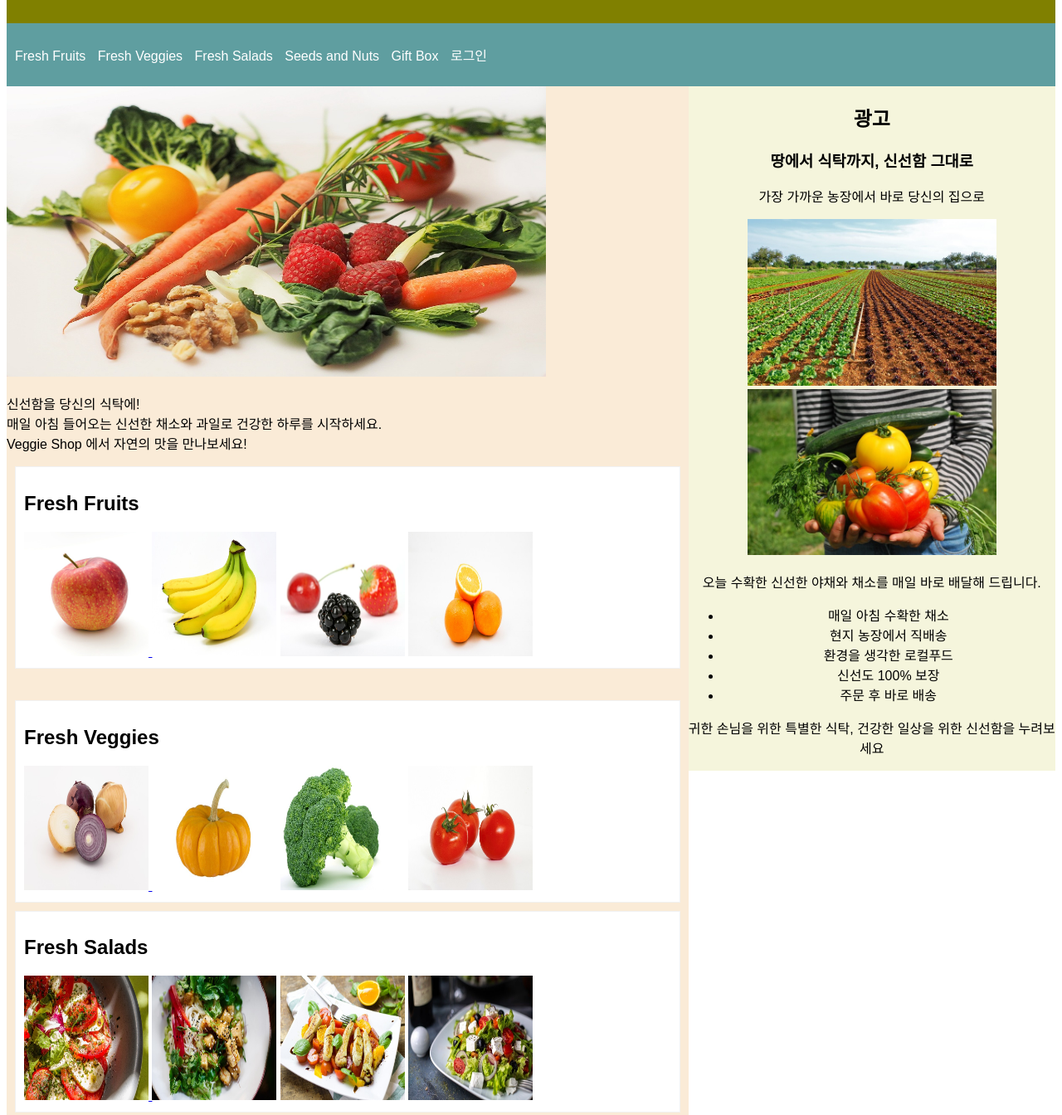
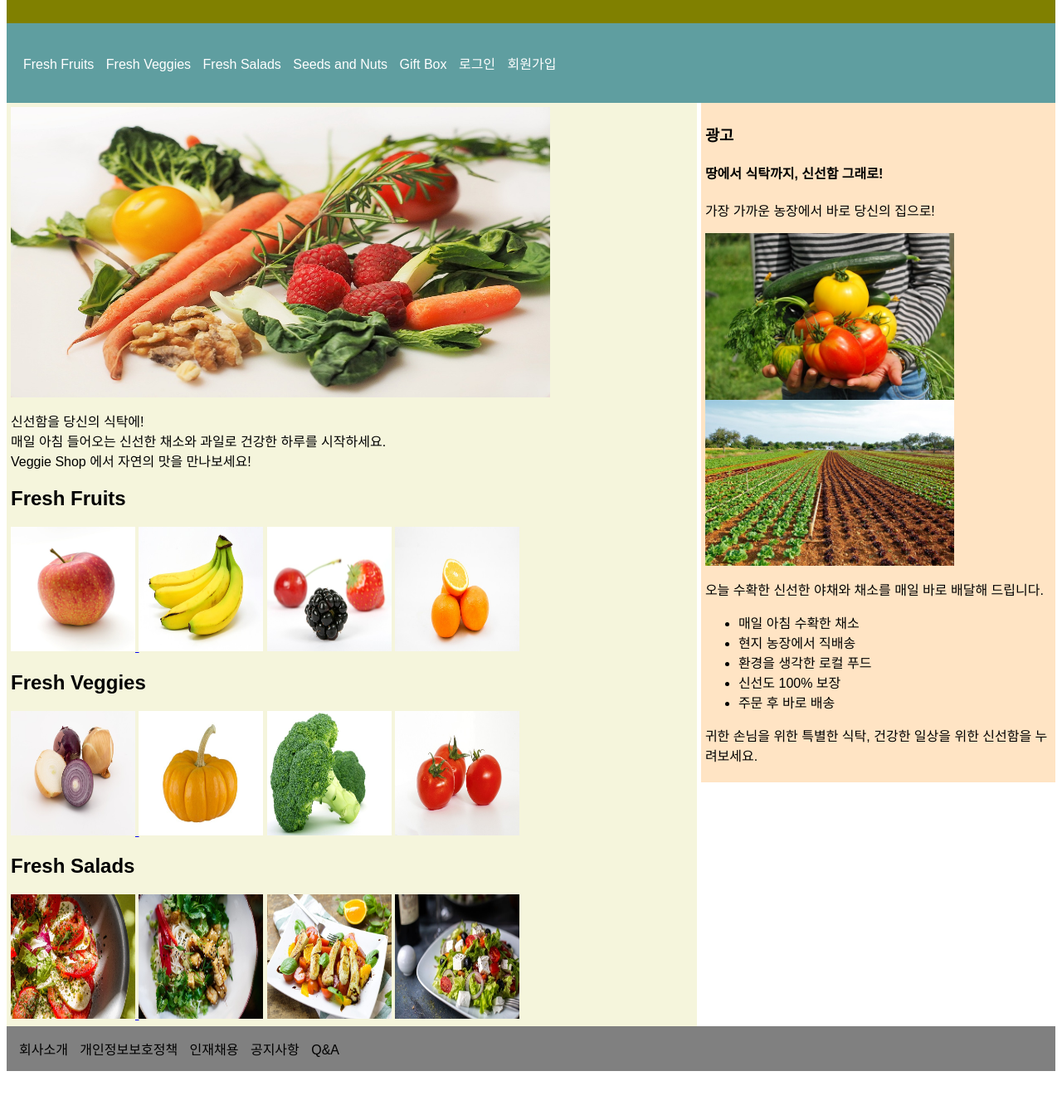
Before and after one commit to N-ightmar-e/0927_public, a plain HTML site: page index.html in a window 1280 px wide. Shown: the part 100-1444 px from the top of the page at 83% size. After the commit the page ends 1391 px from the top, so only its background shows below. Drawn offline with Linux system fonts and the light colour scheme.

Commit message:
update
1

```diff
--- a/index.html
+++ b/index.html
@@ -1,84 +1,82 @@
+<html>
 <!DOCTYPE html>
 <html lang="ko">
+
 <head>
 <meta charset="UTF-8">
-    <meta name="viewport" content="width=device-width, initial-scale=1.0">
-    <style>
-        html, body {
-            height: 100%;
-            font-family: 'Pretendard', sans-serif;
-        }
-        header {
-            font-family: 'Pretendard', sans-serif;
-            text-align: left;
-            padding: 20px;
-            background-color: olive;
-            color: white;
-        }
-        nav {
-            background-color: cadetblue;
-            font-family: 'Pretendard', sans-serif;
-            padding: 10px;
-            color: white;
-            text-decoration: none;
-
-        }
-        nav ul {
-            list-style-type: none;
-            padding: 0;
-            color: white;
-            text-decoration: none;
-        }
-        nav ul li {
-            display: inline;
-            margin-right: 10px;
-            color: white;
-            text-decoration: none;
-        }
-        nav ul li a {
-            color: white;
-            text-decoration: none;
-        }
-        section {
-            background-color: antiquewhite;
-            width: 65%;
-            float: left;
-        }
-        article {
-            margin: 10px;
-            padding: 10px;
-            border: 1px solid #f1f1f1;
-            background-color: #fff;
-        }
-        aside {
-            width: 35%;
-            float: right;
-            background-color: beige;
-            text-align: center;
-
-        }
-        aside li {
-            text-align: center;
-        }
-        footer {
-            background-color: lightgray;
-            text-align: center;
-            clear: both;
-            padding: 10px;
-        }
-    </style>
     <title>
         나의 웹페이지
     </title>
+   <style>
+       html, body {height: 100%; font-family: 'Pretendard', sans-serif;}
+    html,body {height:100%;}
+    header {
+        background-color: olive; color:white; padding:20px;
+    }
+    nav{
+        padding:5px;
+        background-color:cadetblue;
+        color:white;
+    }
+    section {
+        background-color: beige;
+        padding:5px;
+        float:left;
+        width:65%;
+    }
+    aside {
+        background-color: bisque;
+        padding:5px;
+        float:right;
+        width:33%;
+    }
+    footer{
+        clear:both;
+        background-color: gray;
+    }
+
+    nav ul {
+        list-style-type:none;
+        padding:15px;
+    }
+    nav ul li {
+        display:inline;
+        margin-right:10px;
+    }
+    nav ul li a {
+        color:white;
+        text-decoration:none;
+    }
+    nav ul li a:hover {
+        color:gray;
+        text-decorationL:underline;
+    }
+
+    footer ul {
+        list-style-type:none;
+        padding:15px;
+    }
+    footer ul li {
+        display:inline;
+        margin-right:10px;
+    }
+    footer ul li a {
+        color:white;
+        text-decoration:none;
+    }
+    footer ul li a:hover {
+        color:gray;
+        text-decorationL:underline;
+    }
+
+   </style>
 
 </head>
 
 <body>
-
 <header>
     <h1>Veggie Shop</h1>
 </header>
-
 <nav>
     <ul>
         <li><a href = "#fruits" target="_blank"> Fresh Fruits </a></li>
@@ -86,9 +84,12 @@
         <li><a href="#salads">Fresh Salads</a></li>
         <li>Seeds and Nuts</li>
         <li>Gift Box</li>
-        <li>로그인</li>
+        <li> <a href="login.html">로그인</a></li>
+        <li> <a href="signup.html">회원가입</a></li>
     </ul>
 </nav>
+
+
 <section>
     <img src = "veggies.jpg" width="650" height="350">
 
@@ -98,17 +99,17 @@
     </p>
 
 
-       <article id="Fruits_article">
+  <article id="a01">
     <h2 id="fruits">Fresh Fruits</h2>
     <a href="apple.html" target="_blank"> <img src="image/apple.jpg" width="150" height = "150"> </a>
 
     <img src="image/banana.jpg" width="150" height = "150">
     <img src="image/berries.jpg" width="150" height="150">
     <img src="image/orange.jpg" width="150" height="150">
+
+    <br>
 </article>
-       <br>
-
-       <article id="Veggies_article">
+  <article id="a02">
     <h2 id="veggies"> Fresh Veggies</h2>
 
     <a href="#" target="_blank"> <img src="image/onion.jpg" width="150" height = "150"> </a>
@@ -116,10 +117,9 @@
     <img src="image/pumpkin.jpg" width="150" height = "150">
     <img src="image/broccoli.jpg" width="150" height="150">
     <img src="image/tomato.jpg" width="150" height="150">
+<br>
 </article>
-
-
-       <article id="Salad_article">
+<article id="a03">
     <h2 id="salads"> Fresh Salads</h2>
 
     <a href="#" target="_blank"> <img src="image/salad1.jpg" width="150" height = "150"> </a>
@@ -130,33 +130,32 @@
 </article>
 </section>
 <aside>
-        <h2>광고</h2>
-        <h3>땅에서 식탁까지, 신선함 그대로</h3>
-        <p>가장 가까운 농장에서 바로 당신의 집으로</p>
-        <img src="image/farm.jpg" alt="Ad Img" width="300">
-        <img src="image/delivery.jpg" alt="ad Img" width="300">
+    <h3>광고</h3>
+    <h4>땅에서 식탁까지, 신선함 그래로!</h4>
+    <p>가장 가까운 농장에서 바로 당신의 집으로!</p>
+
+    <a href="#"><img src="image/delivery.jpg" width="300"></a>
+    <a href="#"><img src="image/farm.jpg" width="300"></a>
     <p>오늘 수확한 신선한 야채와 채소를 매일 바로 배달해 드립니다.</p>
-
     <ul>
         <li>매일 아침 수확한 채소</li>
         <li>현지 농장에서 직배송</li>
-            <li>환경을 생각한 로컬푸드</li>
+        <li>환경을 생각한 로컬 푸드</li>
         <li>신선도 100% 보장</li>
         <li>주문 후 바로 배송</li>
     </ul>
-        <p>귀한 손님을 위한 특별한 식탁, 건강한 일상을 위한 신선함을 누려보세요</p>
+    <p>귀한 손님을 위한 특별한 식탁, 건강한 일상을 위한 신선함을 누려보세요.</p>
 </aside>
-
 <footer>
     <ul>
-                <li>회사소개</li>
-                <li>개인정보보호정책</li>
-                <li>인재채용</li>
-                <li>공지사항</li>
-                <li>Q&A</li>
+        <li> 회사소개</li>
+        <li> 개인정보보호정책</li>
+        <li> 인재채용</li>
+        <li> 공지사항</li>
+        <li> Q&A</li>
+
     </ul>
 </footer>
 
-
 </body>
 </html>
```
Also changed, not shown: apple.html (+117 -17 lines), login.html (added, +20 -0 lines), selectors.html (added, +15 -0 lines), signup.html (added, +35 -0 lines). Lines whose indentation alone changed are shown as unchanged.
